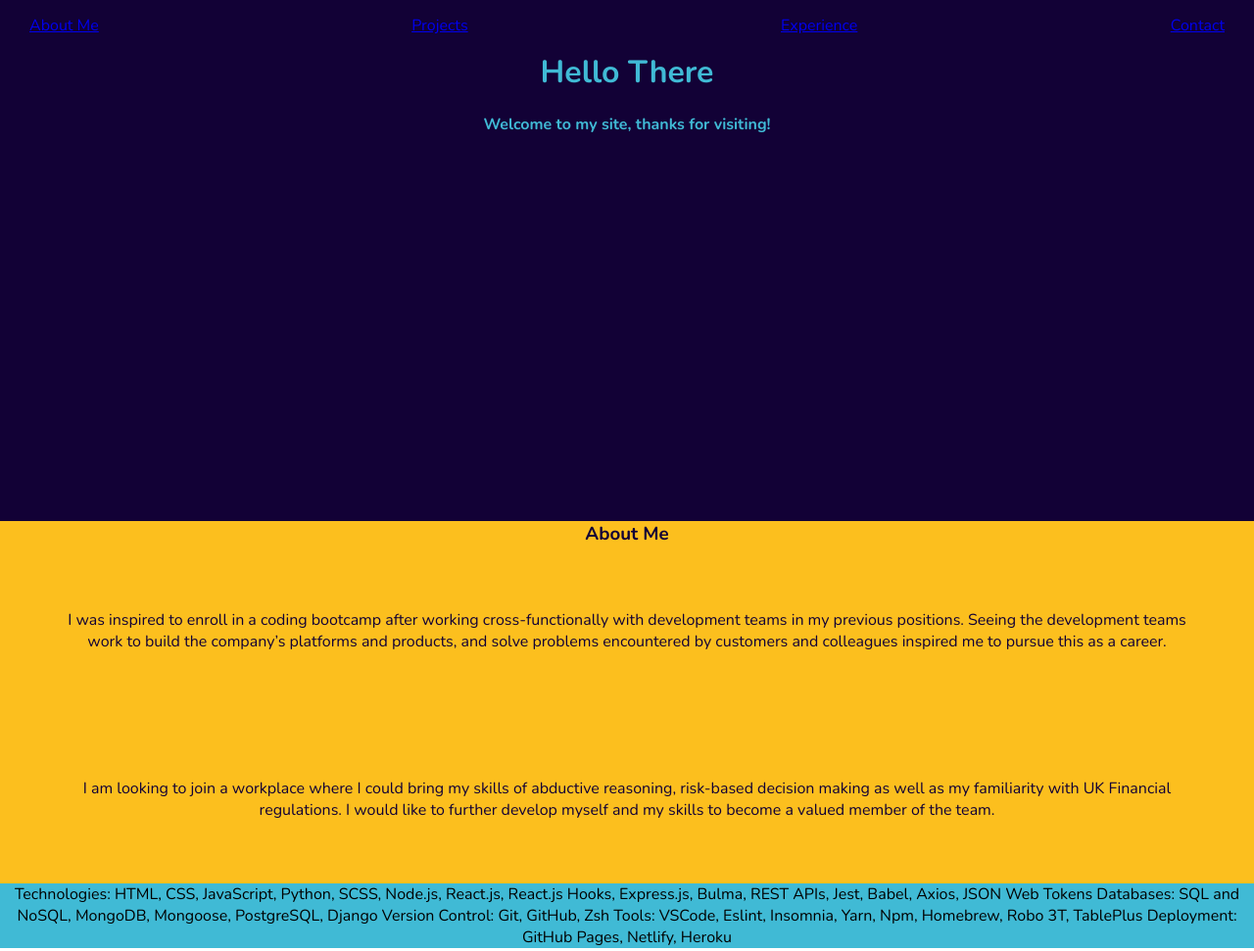
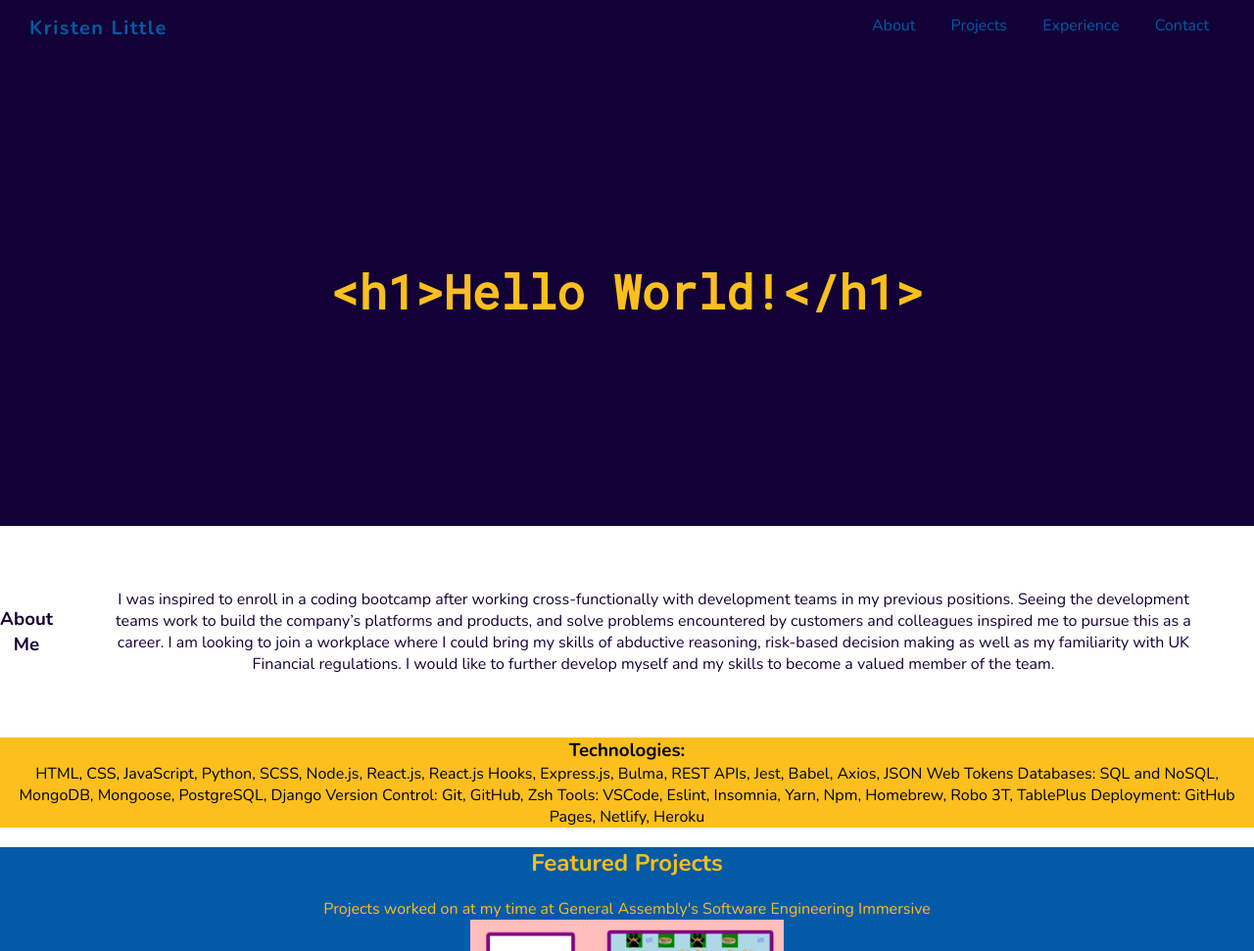
Before and after one commit to KL-dotcom/KL-dotcom.github.io, a plain HTML site: page index.html in a window 1280 px wide. Shown: the top 971 px of the page at 98% size. Drawn offline with nearby package versions, Linux system fonts and the light colour scheme.

Commit message:
the header is animated

```diff
--- a/index.html
+++ b/index.html
@@ -5,30 +5,34 @@
   <meta charset="UTF-8">
   <meta name="viewport" content="width=device-width, initial-scale=1.0">
   <link rel="stylesheet" href="styles/main.css">
-  <link href="https://fonts.googleapis.com/css?family=Nunito:400,700,900" rel="stylesheet">
+  <link href="https://fonts.googleapis.com/css?family=Nunito:400,700,900&css2?family=Roboto+Mono&display=swap"
+    rel="stylesheet">
   <script src="scripts/app.js"></script>
   <title>Kristen Little</title>
 </head>
+<nav>
+  <p class="nav-name">Kristen Little</p>
+  <div>
+    <a href="#about">About</a>
+    <a href="#projects">Projects</a>
+    <a href="#experience">Experience</a>
+    <a href="#contact">Contact</a>
+  </div>
+</nav>
 
 <body>
-  <nav>
-    <a href="#about">About Me</a>
-    <a href="#">Projects</a>
-    <a href="#experience">Experience</a>
-    <a href="#">Contact</a>
-  </nav>
   <header>
-    <h1>Hello There</h1>
-    <h4>Welcome to my site, thanks for visiting!</h4>
+    <h1></h1>
   </header>
   <main>
+
     <section class="about" id="about">
       <h3>About Me</h3>
       <p>I was inspired to enroll in a coding bootcamp after working cross-functionally with development teams in my
         previous
         positions. Seeing the development teams work to build the company’s platforms and products, and solve problems
-        encountered by customers and colleagues inspired me to pursue this as a career.</p>
-      <p>I am looking to join a workplace where I could bring my skills of abductive reasoning, risk-based decision
+        encountered by customers and colleagues inspired me to pursue this as a career.
+        I am looking to join a workplace where I could bring my skills of abductive reasoning, risk-based decision
         making as
         well as my familiarity with UK Financial regulations. I would like to further develop myself and my skills to
         become a
@@ -36,16 +40,17 @@
       </p>
     </section>
     <section class="technologies">
-      <div>Technologies: HTML, CSS, JavaScript, Python, SCSS, Node.js, React.js, React.js Hooks, Express.js, Bulma, REST
+      <h3>Technologies:</h3>
+      <div>HTML, CSS, JavaScript, Python, SCSS, Node.js, React.js, React.js Hooks, Express.js, Bulma, REST
         APIs,
         Jest, Babel, Axios, JSON Web Tokens
         Databases: SQL and NoSQL, MongoDB, Mongoose, PostgreSQL, Django
         Version Control: Git, GitHub, Zsh
         Tools: VSCode, Eslint, Insomnia, Yarn, Npm, Homebrew, Robo 3T, TablePlus
         Deployment: GitHub Pages, Netlify, Heroku</div>
+
     </section>
-
-    <section class="projects">
+    <section class="projects" id="projects">
       <h2>Featured Projects</h2>
       <p>Projects worked on at my time at General Assembly's Software Engineering Immersive</p>
       <div class="projects-container">
@@ -107,9 +112,10 @@
           stakeholders.</p>
       </div>
     </section>
-    <section>
+    <section class="contact-me" id="contact">
       <a href="mailto:mail@kristenlittle.com?subject=Email from website">Contact Me</a>
     </section>
+
   </main>
 
 </body>
--- a/scripts/app.js
+++ b/scripts/app.js
@@ -1,12 +1,23 @@
 function init() {
 
 
+  const title = document.querySelector('h1')
+  const titleText = '<h1>Hello World!</h1>'
+  const titleSpeed = 100
+  let i = 0
+
+  function writingText() {
+
+    if (i <= titleText.length) {
+      title.innerHTML += titleText.charAt(i)
+      i++
+      setTimeout(writingText, titleSpeed)
+    }
+
+  }
 
 
-
-
-
-
+  writingText()
 
 
 
--- a/styles/main.css
+++ b/styles/main.css
@@ -2,7 +2,6 @@
 
 /* 120136=>dark blue
 035aa6 => medium blue
-40bad5 => light blue
 fcbf1e => complementary yellow
 */
 
@@ -12,27 +11,74 @@ body {
   font: 10px;
 }
 
+/* @media only screen and (min-width: 800px) {
+  body {
+
+  }
+} */
+
 nav {
   display: flex;
+  flex-direction: column;
   justify-content: space-between;
   padding: 15px 30px;
   background-color: #120136;
+  color: #035aa6;
+}
+
+nav p {
+  font-size: 20px;
+  font-weight: bold;
+  letter-spacing: 1.5px;
+}
+
+nav a {
+  display: inline;
+  text-decoration: none;
+  color: #035aa6;
+  margin: auto;
+  padding-right: 5px;
+}
+
+nav a:hover {
+  color: #fcbf1e;
+}
+
+@media only screen and (min-width: 900px) {
+  nav {
+    flex-direction: row;
+  }
+  nav a {
+    padding: 1rem;
+  }
 }
 
 header {
+  display: flex;
   margin: 0;
   text-align: center;
   background-color: #120136;
-  color: #40bad5;
-  height: 30rem;
+  color: #fcbf1e;
+  height: 15rem;
+}
+
+h1 {
+  margin: auto;
+  font-family: 'Roboto Mono', monospace;
+  font-size: 1.5rem;
+}
+
+@media only screen and (min-width: 900px) {
+  header {
+    height: 30rem;
+  }
+  h1 {
+    font-size: 3rem;
+  }
 }
 
 main {
   text-align: center;
-}
-
-h1 {
-  margin: auto;
 }
 
 h3 {
@@ -44,8 +90,8 @@ p {
 }
 
 .about {
-  background-color: #fcbf1e;
   color: #120136;
+  display: flex;
 }
 
 .about p {
@@ -53,7 +99,7 @@ p {
 }
 
 .technologies {
-  background-color: #40bad5;
+  background-color: #fcbf1e;
 }
 
 .tech-container {
@@ -94,3 +140,12 @@ img {
 a {
   display: block;
 }
+
+.experience {
+  background-color: #fcbf1e;
+  color: #120136;
+}
+
+.contact-me {
+  background-color: #120136;
+}
```
